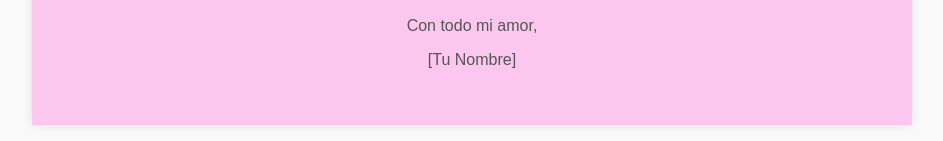
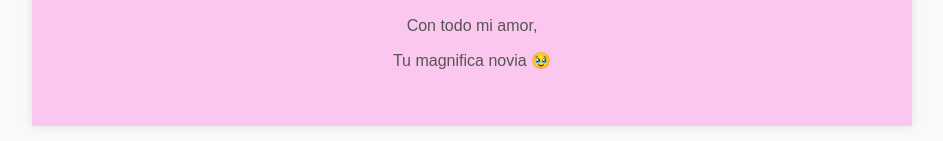
Before and after one commit to angelylg/Carta-para-mi-negro, a plain HTML site: page index.html in a window 1280 px wide. Shown: the part 316-457 px from the top of the page, without its empty margins (168-1111 px from the left). Drawn offline with Linux system fonts and the light colour scheme.

Commit message:
Updat index.html

```diff
--- a/index.html
+++ b/index.html
@@ -31,7 +31,7 @@
         </main>
         <footer>
             <p>Con todo mi amor,</p>
-            <p>[Tu Nombre]</p>
+            <p>Tu magnifica novia 🥹</p>
         </footer>
     </div>
 
```
